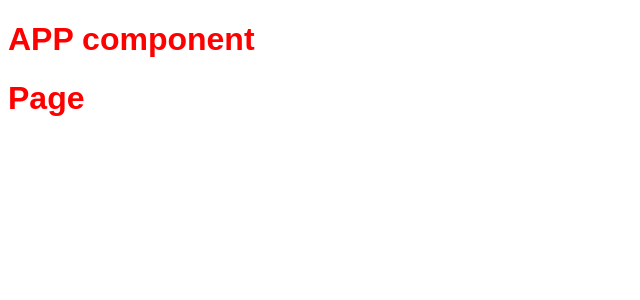
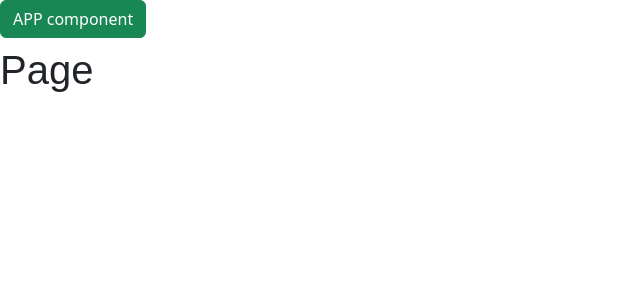
Before and after one commit to ratulshourov/vue3-quick-course, a Vue app: page / in a window 1280 px wide. Shown: the top 300 px of the page, without its empty margins (0-640 px from the left). Built offline with nearby package versions, Linux system fonts and the light colour scheme.

Commit message:
fontaeseome and bootstrap add

```diff
--- a/package.json
+++ b/package.json
@@ -8,6 +8,8 @@
     "lint": "vue-cli-service lint"
   },
   "dependencies": {
+    "@fortawesome/fontawesome-free": "^6.4.2",
+    "bootstrap": "^5.3.2",
     "core-js": "^3.8.3",
     "vue": "^3.2.13",
     "vue-router": "^4.2.5"
--- a/public/index.html
+++ b/public/index.html
@@ -6,6 +6,7 @@
     <meta name="viewport" content="width=device-width,initial-scale=1.0">
     <link rel="icon" href="<%= BASE_URL %>favicon.ico">
     <title><%= htmlWebpackPlugin.options.title %></title>
+
   </head>
   <body>
     <noscript>
--- a/src/App.vue
+++ b/src/App.vue
@@ -1,6 +1,6 @@
 <template>
   <div id="app">
-    <h1>APP component</h1>
+    <h1 class="btn btn-success ">APP component</h1>
     <router-view></router-view>
   </div>
 </template>
```
Also changed, not shown: src/main.js (+10 -0 lines), 1 other file (tests, documents, lock files or other folders).
